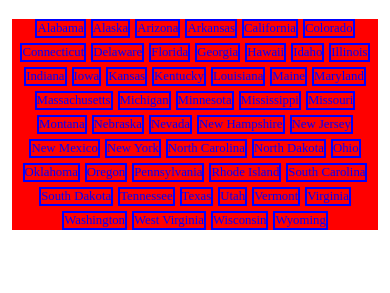
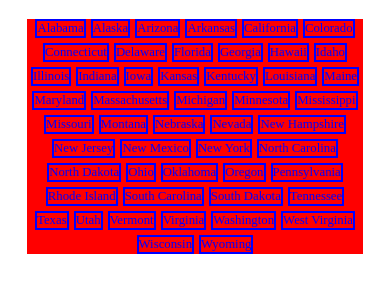
Before and after one commit to a1g23/seal_project1, a plain HTML site: page index.html in a window 390 px wide. Shown: the part 61-354 px from the top of the page. Drawn offline with nearby package versions, Linux system fonts and the light colour scheme.

Commit message:
added some responsive css on main

```diff
--- a/style.css
+++ b/style.css
@@ -12,12 +12,11 @@ main {
     display: flex;
     flex-wrap: wrap;
     font-size: .8em;
-    margin: 1%;
-    overflow: scroll;
+    width: min(90%, 800px);
+    margin-inline: auto;
     gap: 5px;
     justify-content: center;
     background-color:red;
-    background-size: cover;
 }
 
 .eachstate {
```
